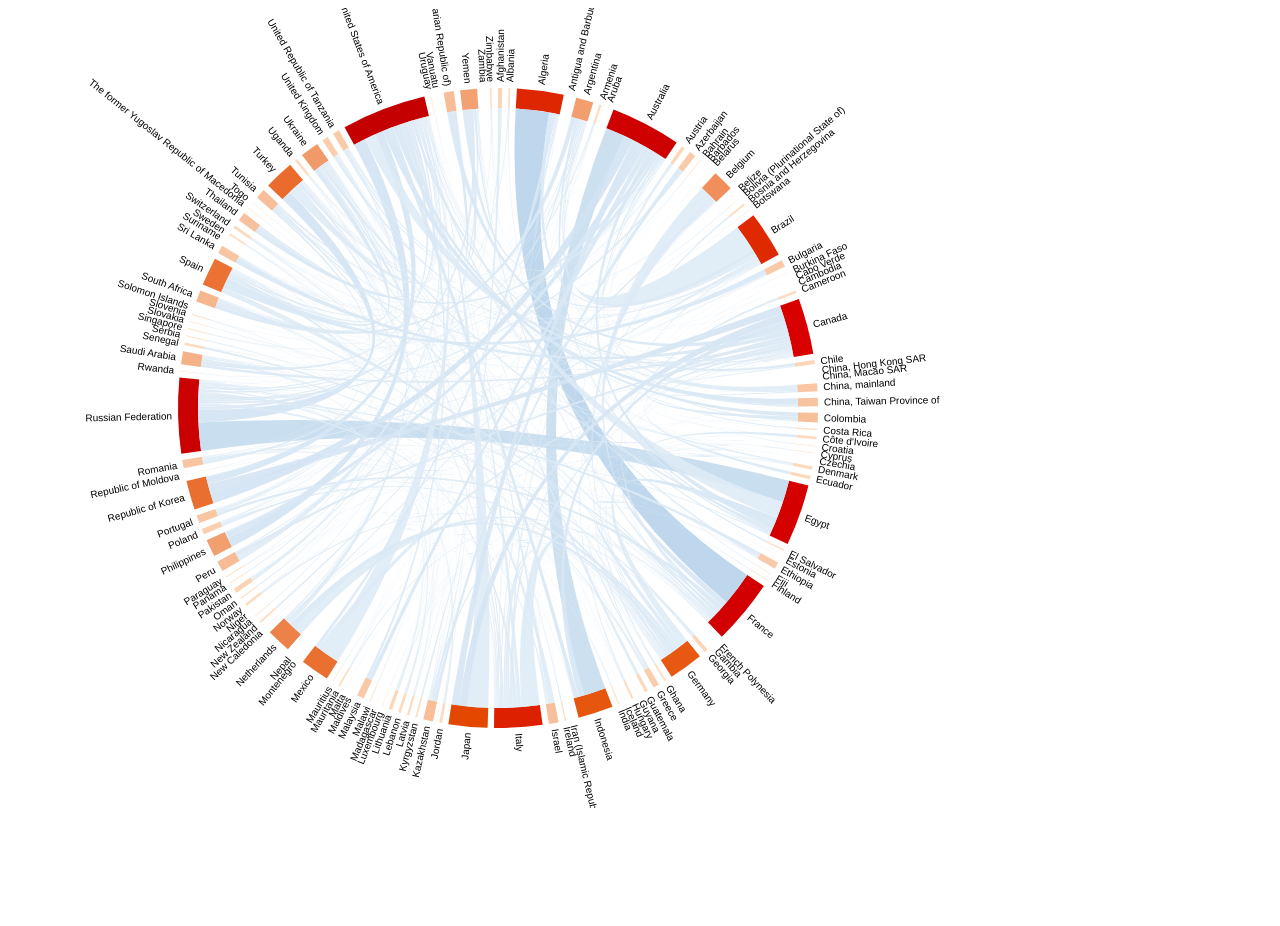
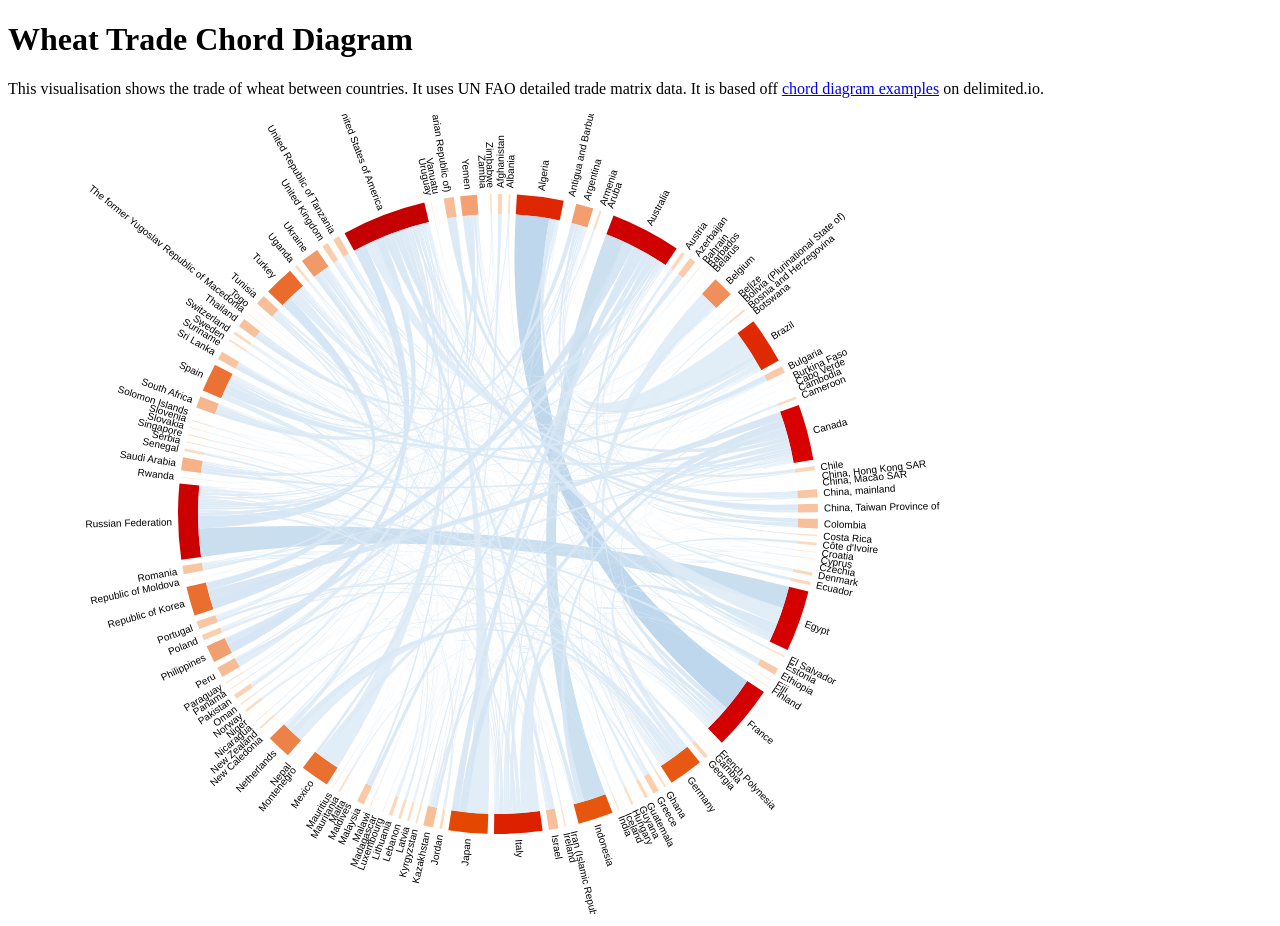
Before and after one commit to henryjameslau/Wheat-trade-chord-diagram, a plain HTML site: page index.html in a window 1280 px wide. Before the commit the page ends 820 px from the top, so only its background shows below. Drawn offline with Linux system fonts and the light colour scheme.

Commit message:
Added context

```diff
--- a/index.html
+++ b/index.html
@@ -34,6 +34,8 @@
     </style>
   </head>
   <body>
+  <h1>Wheat Trade Chord Diagram</h1>
+  <p>This visualisation shows the trade of wheat between countries. It uses UN FAO detailed trade matrix data. It is based off <a href="http://www.delimited.io/blog/2013/12/8/chord-diagrams-in-d3">chord diagram examples</a> on delimited.io.</p>
     <div id="tooltip"></div>
     <script src="d3.js"></script>
     <script src="underscore.js"></script>
```
Also changed, not shown: 1 other file.
